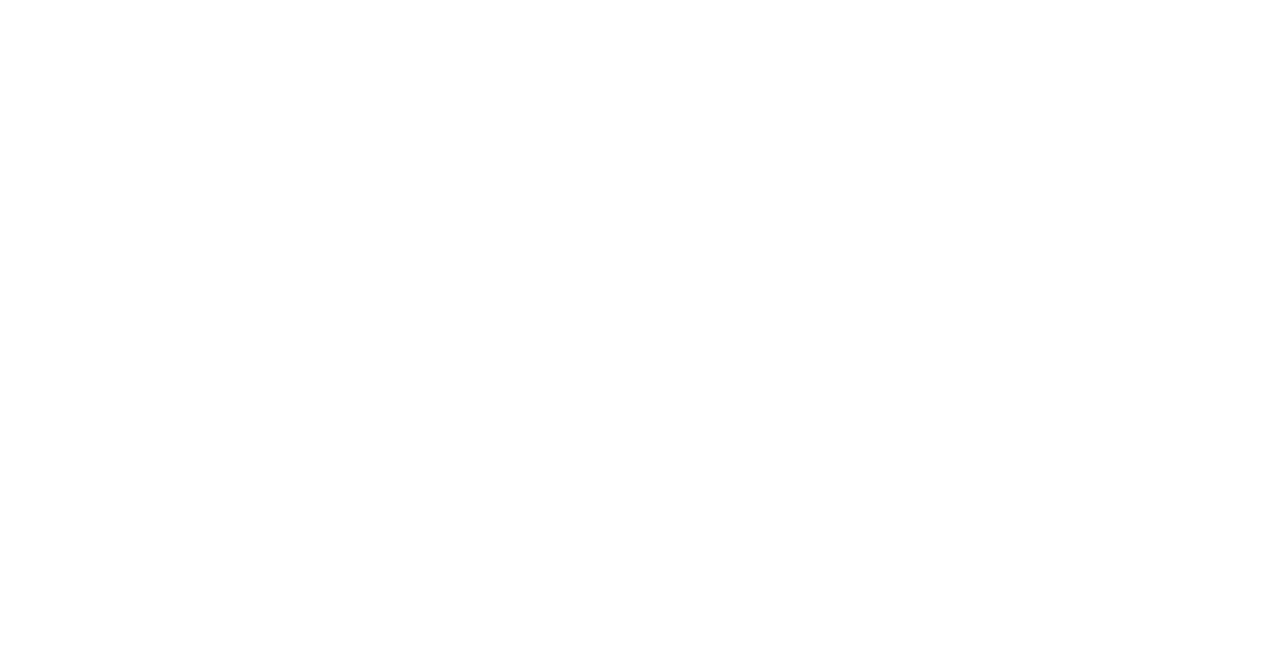
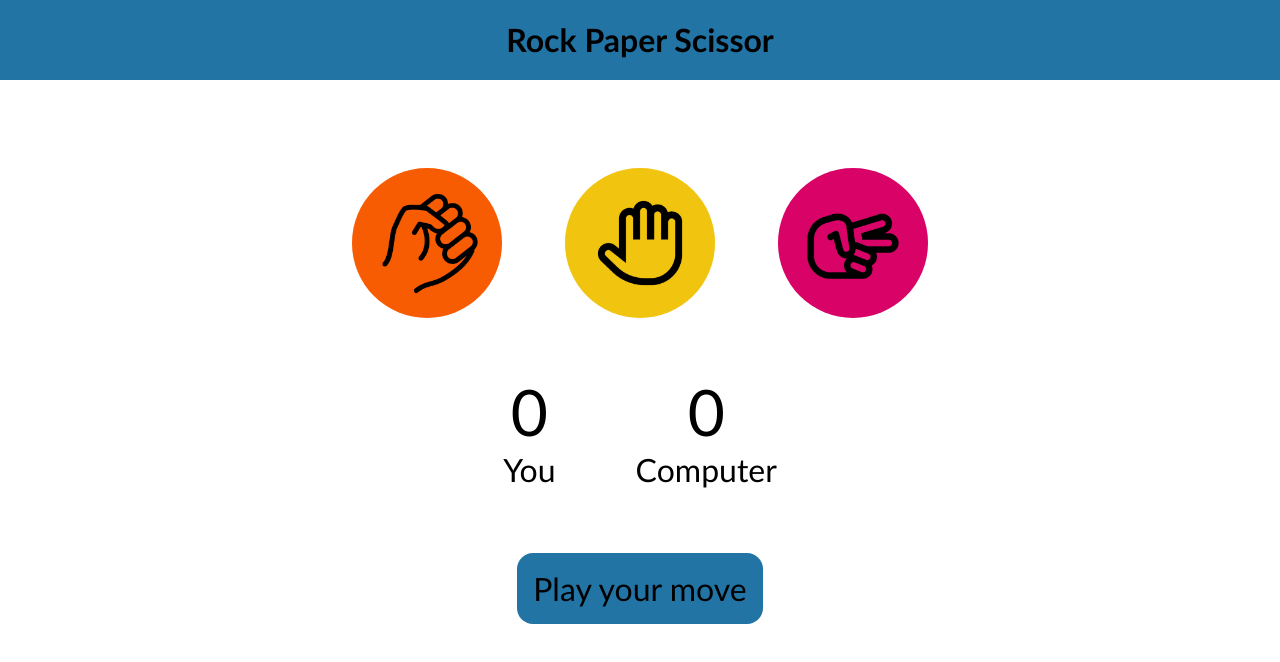
Before and after one commit to thedeepakmaurya/rockpaperscissor, a plain HTML site: page index.html in a window 1280 px wide. Drawn offline with Linux system fonts and the light colour scheme.

Commit message:
style added

```diff
--- a/index.html
+++ b/index.html
@@ -1,11 +1,44 @@
 <!DOCTYPE html>
 <html lang="en">
+
 <head>
     <meta charset="UTF-8">
     <meta name="viewport" content="width=device-width, initial-scale=1.0">
     <title>Rock Paper Scissors Game</title>
+    <!-- CSS -->
+    <link rel="stylesheet" href="style.css">
 </head>
+
 <body>
-    <h1></h1>
+    <h1>Rock Paper Scissor</h1>
+    <div class="choices">
+        <div class="choice">
+            <img src="./images/rock.png" id="rock">
+        </div>
+        <div class="choice">
+            <img src="./images/paper.png" id="paper">
+        </div>
+        <div class="choice">
+            <img src="./images/scissors.png" id="scissors">
+        </div>
+    </div>
+
+    <div class="score-board">
+        <div  class="score">
+            <p id="user-score">0</p>
+            <p>You</p>
+        </div>
+        <div class="score">
+            <p id="comp-score">0</p>
+            <p>Computer</p>
+        </div>
+    </div>
+
+    <div class="msg-container">
+        <p id="msg">Play your move</p>
+    </div>
+
+    <script src="app.js"></script>
 </body>
+
 </html>
--- a/style.css
+++ b/style.css
@@ -0,0 +1,72 @@
+* {
+    margin: 0;
+    padding: 0;
+    text-align: center;
+    font-family: 'Gill Sans', 'Gill Sans MT', Calibri, 'Trebuchet MS', sans-serif;
+}
+
+h1 {
+    background-color: #2274A5;
+    color: #000;
+    height: 5rem;
+    line-height: 5rem;
+}
+
+.choice {
+    height: 165px;
+    width: 165px;
+    border-radius: 50%;
+    display: flex;
+    justify-content: center;
+    align-items: center;
+}
+
+.choice:hover {
+    cursor: pointer;
+    background-color: #2274A5;
+}
+
+img {
+    height: 150px;
+    width: 150px;
+    object-fit: cover;
+    border-radius: 50%;
+}
+
+.choices {
+    display: flex;
+    justify-content: center;
+    align-items: center;
+    gap: 3rem;
+    margin-top: 5rem;
+
+}
+
+.score-board {
+    display: flex;
+    justify-content: center;
+    align-items: center;
+    font-size: 2rem;
+    margin-top: 3rem;
+    gap: 5rem;
+}
+
+#user-score,
+#comp-score {
+    font-size: 4rem;
+}
+
+.msg-container {
+    margin-top: 5rem;
+}
+
+#msg {
+    margin-top: 5rem;
+    background-color: #2274A5;
+    color: #000;
+    font-size: 2rem;
+    display: inline;
+    padding: 1rem;
+    border-radius: 1rem
+
+}
```
Also changed, not shown: images/Rock.png (added), images/paper.png (added), images/scissors.png (added).
